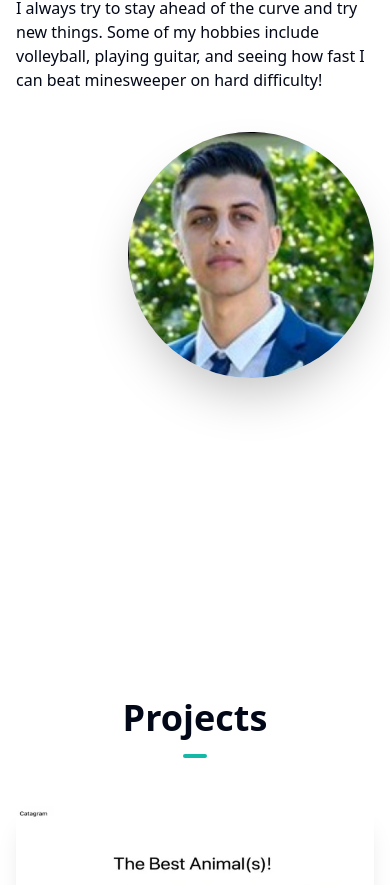
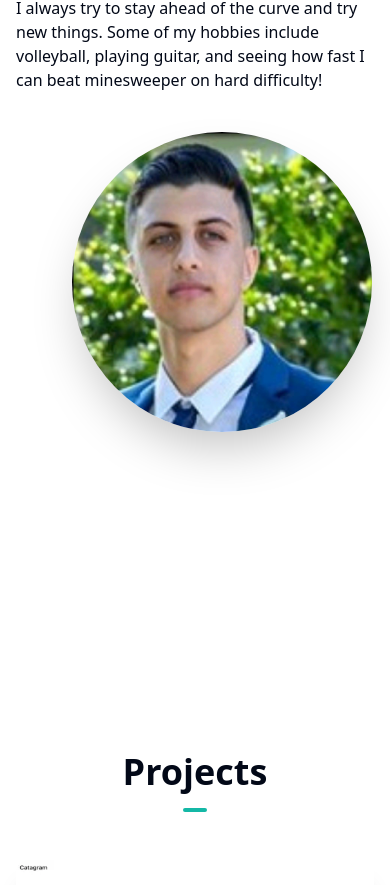
Before and after one commit to lcohen23/portfolio, a Next.js app: page / in a window 390 px wide. Shown: the part 1099-1984 px from the top of the page. Built offline with nearby package versions, Linux system fonts and the light colour scheme; what tailwindcss-animation-delay would draw is missing.

Commit message:
little undo
this extra padding does in fact NOT look good on mobile

```diff
--- a/components/AboutSection.tsx
+++ b/components/AboutSection.tsx
@@ -35,7 +35,7 @@ const AboutSection = () => {
               fast I can beat minesweeper on hard difficulty!
             </p>
           </div>
-          <div className="pl-28 sm:pl-14 md:w-1/2">
+          <div className="pl-14 md:w-1/2">
             <Image
               className="rounded-full shadow-2xl"
               src="/headshot.jpg"
```
